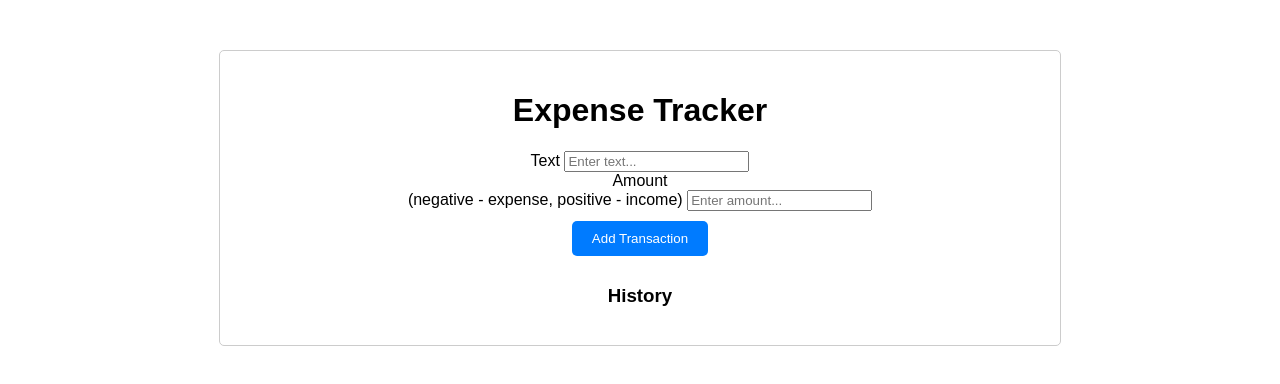
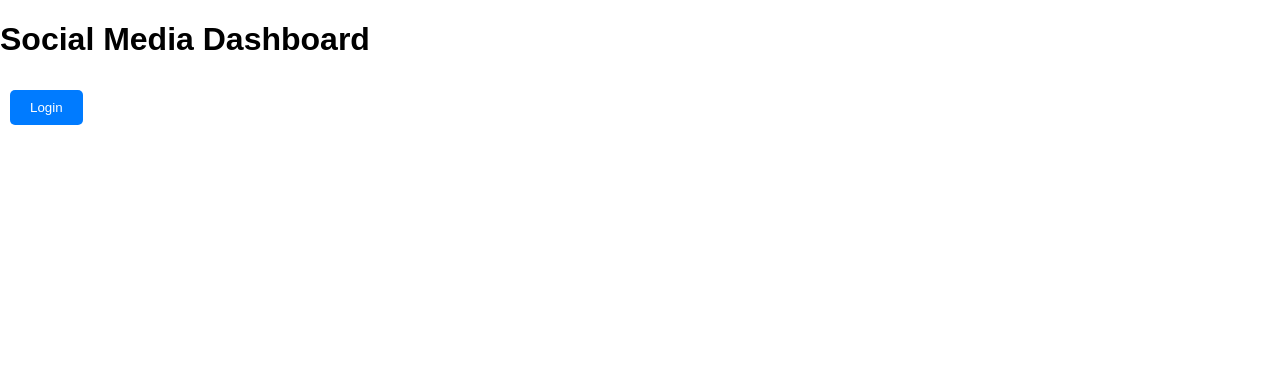
Before and after one commit to rajaratnampiranavan/CodeAlpha_Project_-TASK-3-R.Piranavan., a plain HTML site: page index.html in a window 1280 px wide. Drawn offline with Linux system fonts and the light colour scheme.

Commit message:
Update index.html

```diff
--- a/index.html
+++ b/index.html
@@ -1,32 +1,18 @@
-<!-- R.Piranavan (CodeAlpha) TASK 2 Expense Tracker HTML file -->
+<!-- R.Piranavan (CodeAlpha) TASK 3 Expense Tracker HTML file -->
 <!DOCTYPE html>
-<html lang="en">
+<html>
 <head>
-<meta charset="UTF-8">
-<meta name="viewport" content="width=device-width, initial-scale=1.0">
-<title>Expense Tracker</title>
-<link rel="stylesheet" href="css/style.css">
+    <title>Social Media Dashboard</title>
+    <link rel="stylesheet" type="text/css" href="css/style.css">
 </head>
 <body>
-<div class="container">
-  <h1>Expense Tracker</h1>
-  <form id="expense-form">
-    <div class="form-control">
-      <label for="text">Text</label>
-      <input type="text" id="text" placeholder="Enter text...">
-    </div>
-    <div class="form-control">
-      <label for="amount"
-        >Amount <br />
-        (negative - expense, positive - income)</label
-      >
-      <input type="number" id="amount" placeholder="Enter amount...">
-    </div>
-    <button class="btn">Add Transaction</button>
-  </form>
-  <h3>History</h3>
-  <ul id="list" class="list"></ul>
-</div>
-<script src="js/main.js"></script>
+    <header>
+        <h1>Social Media Dashboard</h1>
+    </header>
+    <section id="login">
+        <button onclick="login()">Login</button>
+    </section>
+    <section id="feeds"></section>
+    <script src="js/main.js"></script>
 </body>
 </html>
```
